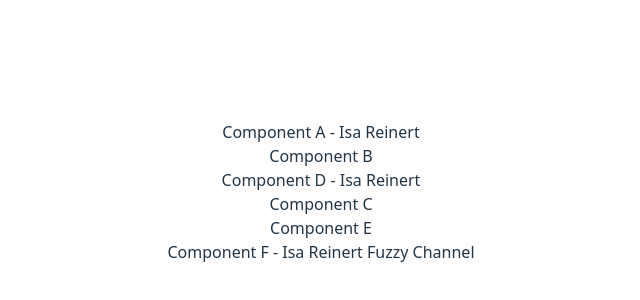
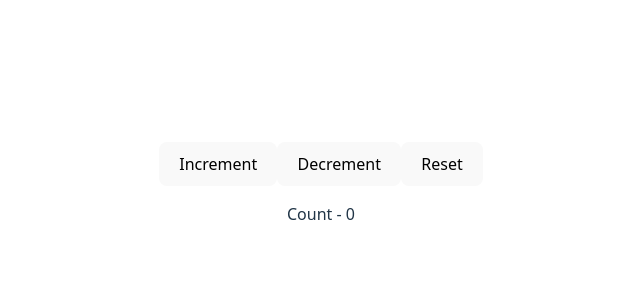
Before and after one commit to reinertisa/advanced-react-hooks, a React (Vite) app: page / in a window 1280 px wide. Shown: the part 208-508 px from the top of the page, without its empty margins (319-959 px from the left). Built offline with nearby package versions, Linux system fonts and the light colour scheme.

Commit message:
feat(website): use reducer with the simple state

```diff
--- a/src/App.jsx
+++ b/src/App.jsx
@@ -11,17 +11,12 @@ import ComponentB from "./components/usecontext/example1/ComponentB.jsx";
 import ComponentC from "./components/usecontext/example1/ComponentC.jsx";
 import UserContextProvider from "./components/usecontext/context/UserContext.jsx";
 import ChannelContextProvider from "./components/usecontext/context/ChannelContext.jsx";
+import Counter1 from "./components/usereducer/Counter1.jsx";
 
 export default function App() {
   return (
       <div>
-          <UserContextProvider>
-              <ComponentA />
-              <ComponentB />
-              <ChannelContextProvider>
-                  <ComponentC />
-              </ChannelContextProvider>
-          </UserContextProvider>
+          <Counter1 />
       </div>
   )
 }
--- /dev/null
+++ b/src/components/usereducer/Counter1.jsx
@@ -0,0 +1,34 @@
+import {useReducer} from 'react';
+
+const initialCount= 0;
+
+function counterReducer(state, action) {
+    switch(action.type) {
+        case 'increment':
+            return state + 1;
+        case 'decrement':
+            return state - 1;
+        case 'reset':
+            return initialCount;
+        default:
+            return state;
+    }
+}
+
+export default function Counter1() {
+    const [count, dispatch] = useReducer(counterReducer, initialCount);
+
+    const handleIncrement = () => dispatch({type: 'increment'});
+    const handleDecrement = () => dispatch({type: 'decrement'});
+    const handleReset = () => dispatch({type: 'reset'});
+
+    return (
+        <div>
+            <button onClick={handleIncrement}>Increment</button>
+            <button onClick={handleDecrement}>Decrement</button>
+            <button onClick={handleReset}>Reset</button>
+            <p>Count - {count}</p>
+        </div>
+    )
+
+}
```
